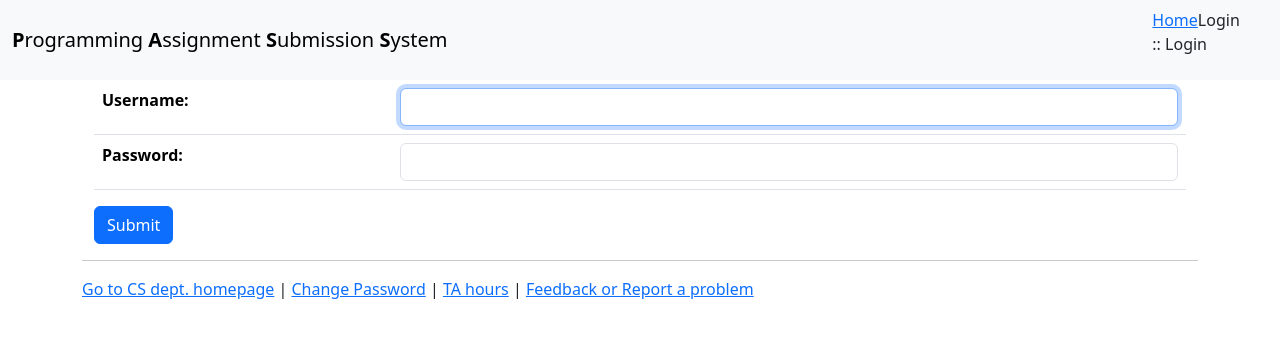
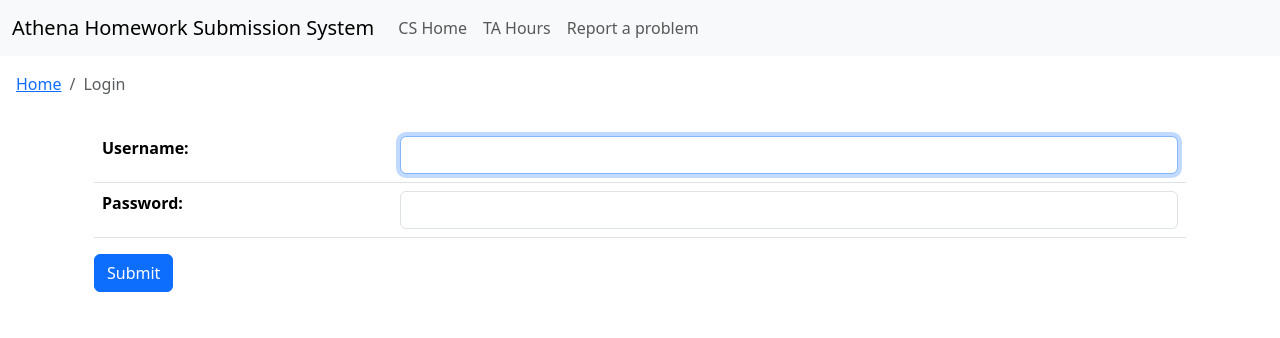
Before and after one commit to IsaacKhor/athena, a Django app: page /login/ in a window 1280 px wide. Shown: the top 338 px of the page. Run offline with Django 3.2, Linux system fonts and the light colour scheme; some libraries are stand-ins or nearby versions.

Commit message:
Implement breadcrumbs

```diff
--- a/templates/base.html
+++ b/templates/base.html
@@ -1,3 +1,5 @@
+{% load static %}
+
 <!DOCTYPE html>
 <html lang="en">
 
@@ -10,48 +12,54 @@
   {% bootstrap_messages %}
   {# Bootstrap icons #}
   <link rel="stylesheet" href="https://cdn.jsdelivr.net/npm/bootstrap-icons@1.5.0/font/bootstrap-icons.css">
-  <link rel="stylesheet" href="/static/custom.css">
 
   {% block scripts %}
   {% endblock %}
 </head>
 
 <body>
-  <nav class="navbar navbar-light navbar-expand-lg bg-light">
+
+  <nav class="navbar navbar-expand-lg navbar-light bg-light">
     <div class="container-fluid">
-      <div class="navbar-header">
-        <a class="navbar-brand" href={% url 'grader:home' %}>
-          <b>P</b>rogramming <b>A</b>ssignment <b>S</b>ubmission <b>S</b>ystem
-        </a>
-      </div>
+      <a class="navbar-brand" href="#">Athena Homework Submission System</a>
+
+    <button class="navbar-toggler" type="button" data-bs-toggle="collapse" data-bs-target="#navbarText" aria-controls="navbarText" aria-expanded="false" aria-label="Toggle navigation">
+      <span class="navbar-toggler-icon"></span>
+    </button>
+    <div class="collapse navbar-collapse" id="navbarText">
+      <ul class="navbar-nav me-auto mb-2 mb-lg-0">
+        <li class="nav-item">
+          <a class="nav-link" aria-current="page" href="https://cs.clarku.edu/mathcs">CS Home</a>
+        </li>
+        <li class="nav-item">
+          <a class="nav-link" href="https://cs.clarku.edu/mathcs/ta">TA Hours</a>
+        </li>
+        <li class="nav-item">
+          <a class="nav-link" href="maitlo:ikhor@clarku.edu?subject=Athena HW site issue/feedback">Report a problem</a>
+        </li>
+      </ul>
+    </div>
 
       {% if user.is_authenticated %}
-      <div class="container-fluid navbar-text navbar-right">
-        Hello, <b>{{user.first_name}} {{user.last_name}} </b> <a href={% url 'grader:logout' %}>(logout)</a>
-      </div>
+      <span class="navbar-text">
+        Logged in as <b>{{user.first_name}} {{user.last_name}}. </b>
+        <a href={% url 'grader:logout' %}>(logout)</a>
+      </span>
       {% endif %}
+    </div>
+    </div>
+  </nav>
 
-    </div>
+  <nav aria-label='breadcrumb' class='p-3'>
+    <ol class="breadcrumb">
+      {% block breadcrumbs %}
+      <li class='breadcrumb-item-active' aria-current='page'>Home</li>
+      {% endblock %}
+    </ol>
+  </nav>
 
-    <ol class="breadcrumb">
-      {% block breadcrumbs %}{% endblock %}
-      ::
-      {% block header %} This is default header. {% endblock %}
-    </ol>
-
-  </nav>
   <div class="container">
-
     {% block content %} This is default block. {% endblock %}
-
-    <hr />
-    {% block footer %}
-    <a href="http://cs.clarku.edu/mathcs">Go to CS dept. homepage</a> |
-    <a href="http://cs.clarku.edu/password">Change Password</a> |
-    <a href="http://cs.clarku.edu/mathcs/ta">TA hours</a> |
-    <a href="mailto:skovaka@clarku.edu?subject=CS department HW submission website issue/feedback">Feedback or Report a
-      problem</a>
-    {% endblock %}
   </div>
 </body>
 
--- a/templates/grader/assignment.html
+++ b/templates/grader/assignment.html
@@ -22,9 +22,9 @@
 
 
 {% block breadcrumbs %}
-<li><a href={% url 'grader:home' %}>Home</a></li>
-<li><a href={% url 'grader:course' assgn.course.id %}>{{assgn.course.code}}</a></li>
-<li class='active'>Assignment</li>
+<li class='breadcrumb-item'><a href={% url 'grader:home' %}>Home</a></li>
+<li class='breadcrumb-item'><a href={% url 'grader:course' assgn.course.id %}>{{assgn.course.code}}</a></li>
+<li class='breadcrumb-item active'>Assignment</li>
 {% endblock %}
 
 {% block content %}
--- a/templates/grader/course.html
+++ b/templates/grader/course.html
@@ -8,8 +8,8 @@
 {% endblock %}
 
 {% block breadcrumbs %}
-<li><a href={% url 'grader:home' %}>Home</a></li>
-<li class='active'>Course</li>
+<li class='breadcrumb-item'><a href={% url 'grader:home' %}>Home</a></li>
+<li class='breadcrumb-item active'>Course</li>
 {% endblock %}
 
 {% block content %}
--- a/templates/grader/edit_assgn.html
+++ b/templates/grader/edit_assgn.html
@@ -7,8 +7,8 @@
 {% block scripts %} {{ form.media }} {% endblock %}
 
 {% block breadcrumbs %}
-<li><a href={% url 'grader:home' %}>Home</a></li>
-<li class='active'>Add Assignment</li>
+<li class='breadcrumb-item'><a href={% url 'grader:home' %}>Home</a></li>
+<li class='breadcrumb-item active'>Add Assignment</li>
 {% endblock %}
 
 {% block content %}
--- a/templates/grader/edit_course.html
+++ b/templates/grader/edit_course.html
@@ -7,8 +7,8 @@
 {% block scripts %} {{ form.media }} {% endblock %}
 
 {% block breadcrumbs %}
-<li><a href={% url 'grader:home' %}>Home</a></li>
-<li class='active'>Edit Course</li>
+<li class='breadcrumb-item'><a href={% url 'grader:home' %}>Home</a></li>
+<li class='breadcrumb-item active'>Edit Course</li>
 {% endblock %}
 
 {% block content %}
--- a/templates/grader/login.html
+++ b/templates/grader/login.html
@@ -5,12 +5,12 @@
 {% block header %} Login {% endblock %}
 
 {% block breadcrumbs %}
-<li><a href={% url 'grader:login' %}>Home</a></li>
-<li class='active'>Login</li>
+<li class='breadcrumb-item'><a href={% url 'grader:login' %}>Home</a></li>
+<li class='breadcrumb-item active'>Login</li>
 {% endblock %}
 
 {% block content %}
-<div class='container-fluid'>
+<div class='container'>
   <form method="post">
     {% csrf_token %}
     <table class="table">
```
Also changed, not shown: templates/grader/submissions.html (+6 -6 lines), static/custom.css (deleted), 1 other file.
